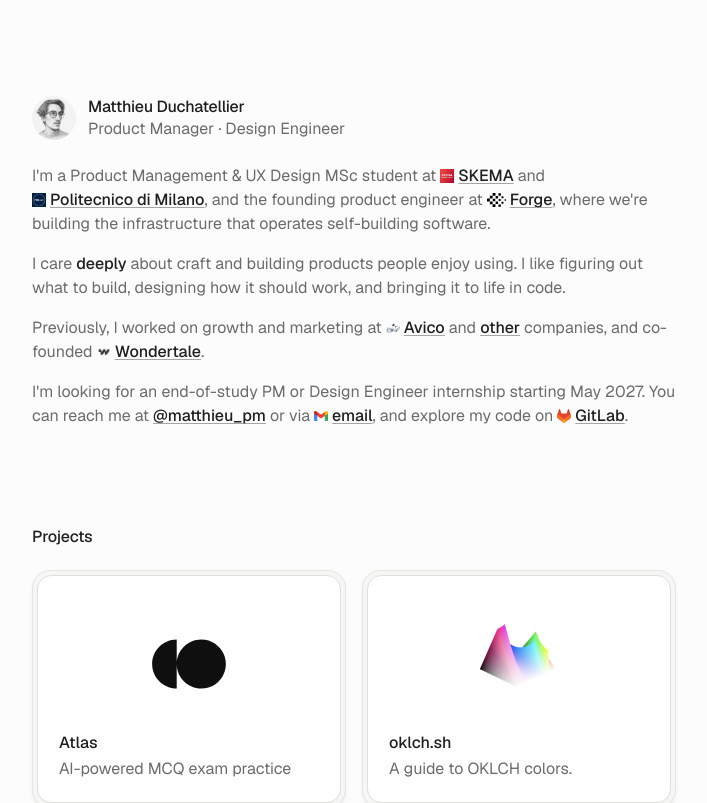
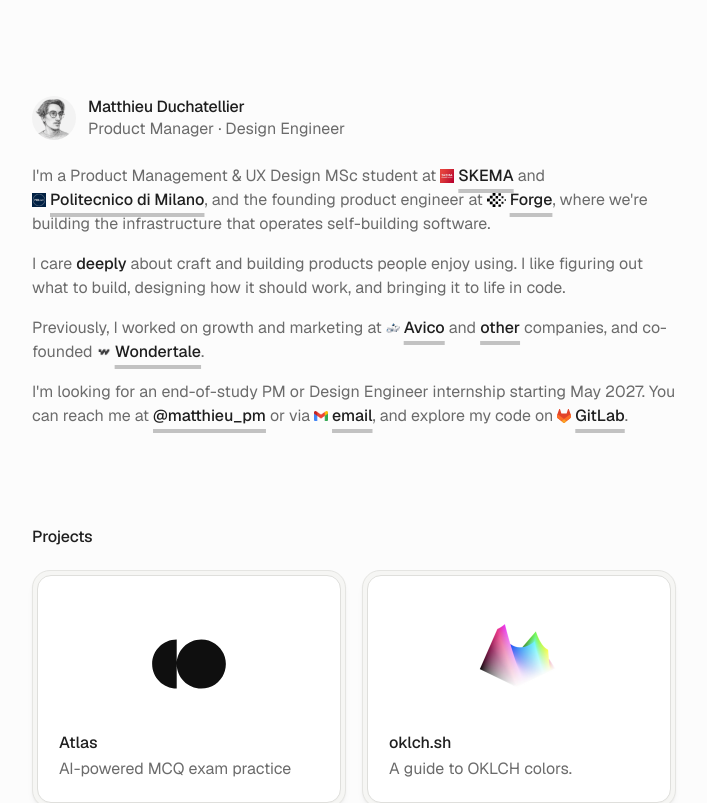
Before and after one commit to matthieu-pm/matthieu-pm, a Next.js app in the folder apps/web/: page / in a window 1280 px wide. Shown: the top 803 px of the page, without its empty margins (286-993 px from the left). Built offline with nearby package versions, Linux system fonts and the light colour scheme.

Commit message:
Style intro links with custom underlines

```diff
--- a/apps/web/app/page.module.css
+++ b/apps/web/app/page.module.css
@@ -105,6 +105,12 @@
 
 .contactNote a {
   font-weight: 500;
+}
+
+.intro a {
+  text-decoration-color: #c2c2c2;
+  text-decoration-thickness: 4px;
+  text-underline-offset: 8px;
 }
 
 .intro a:hover,
```
